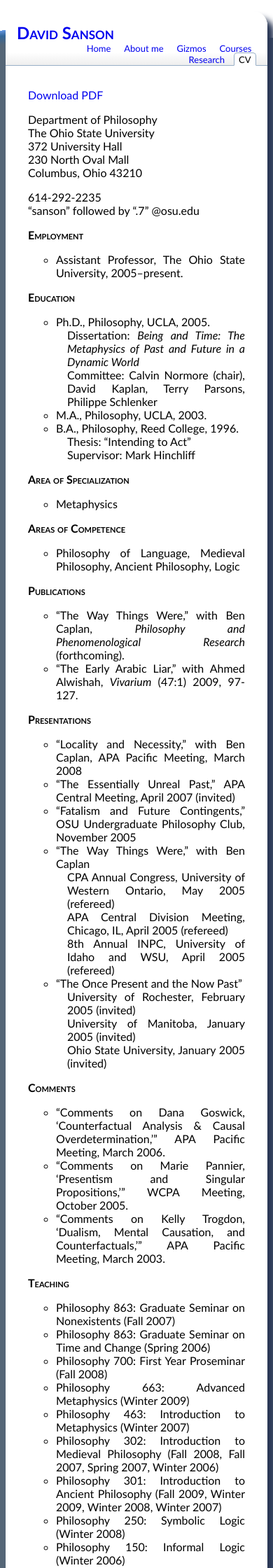
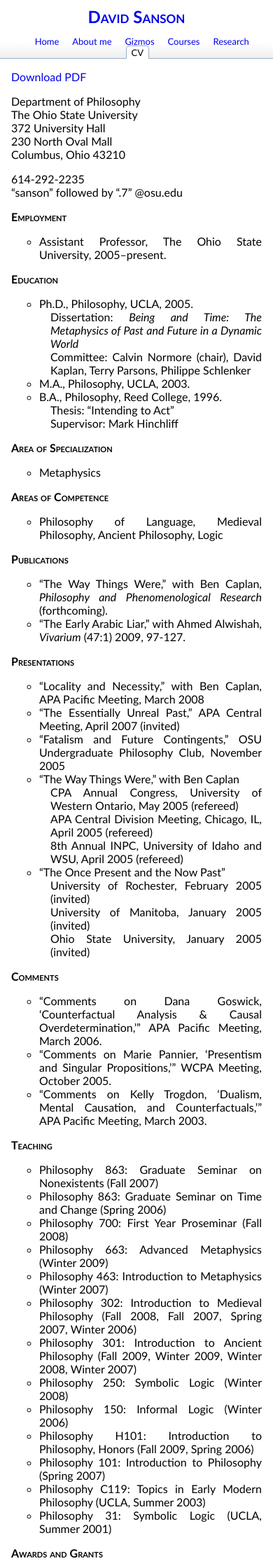
Before and after one commit to dsanson/dsanson.github.com, a Jekyll site: the page built from CV.markdown, in a window 390 px wide. Shown: the top 2240 px of the page at 70% size. Built offline with Jekyll 4.4.1, drawn with Linux system fonts in a browser that asks for light colours; Markdown is read by kramdown in place of the engine named in the settings; comment, search, counter and statistics services are not loaded.

Commit message:
iphone.css

```diff
--- a/CV.markdown
+++ b/CV.markdown
@@ -2,6 +2,7 @@
 layout: cv
 title: Curriculum Vitae
 section: cv
+pdf: 1
 ---
 
 Department of Philosophy
--- a/_layouts/default.html
+++ b/_layouts/default.html
@@ -29,6 +29,10 @@
     <link rel="up" href="/" />
 
     <link rel="stylesheet" href="/files/css/styles.css" />
+    <!--[if !IE]>-->
+    		<link rel="stylesheet" media="only screen and (max-width: 480px)" href="/files/css/iphone.css" />
+    		<meta name="viewport" content="width=320; initial-scale=1.0;" />
+    <![endif]-->
 
     <!--Make Internet Explorer recognize HTML5 tags-->
     <!--[if IE]>
--- /dev/null
+++ b/files/css/iphone.css
@@ -0,0 +1,72 @@
+html {
+min-height:none;
+}
+
+body {
+     font-family: Optima, Helvetica, Verdana, sans-serif;
+     background: white;
+}
+
+#content {
+    margin: -8px;
+    margin-top: 0em;
+	max-width: none;
+	border: none;
+	padding-left: 0px;
+	padding-right: 0px;
+	padding-top: 1px;
+	-webkit-box-shadow: 0px 0px 0px #2B3856;
+	-webkit-border-radius: 0px;
+}
+
+header {
+	display: block;
+    margin: 0em;
+	padding-top: 0px;
+}
+
+#blog-title {
+    text-align: center;
+    display: block;
+}
+
+nav {
+    display: block;
+    text-align: center;
+    padding-top: 1em;
+}
+
+nav li {
+    display: block;
+    text-align: center;
+    padding-left: .5em;
+    padding-right: .5em;
+    display: inline;
+    width: auto;
+    list-style-type: none;
+}
+
+nav ul {
+	-webkit-padding-start: 0em;
+	padding-left: 0em;
+    	padding-right: 0em;
+}
+
+nav a {
+#    padding: .5em;
+#    display: block;
+}
+
+a {
+	text-decoration: none;
+}
+
+#skip-link {
+	display: none;
+}
+
+img.shadowed {
+    display: block;
+    margin: 0em auto 0em auto;
+    width: 100%
+}
```
